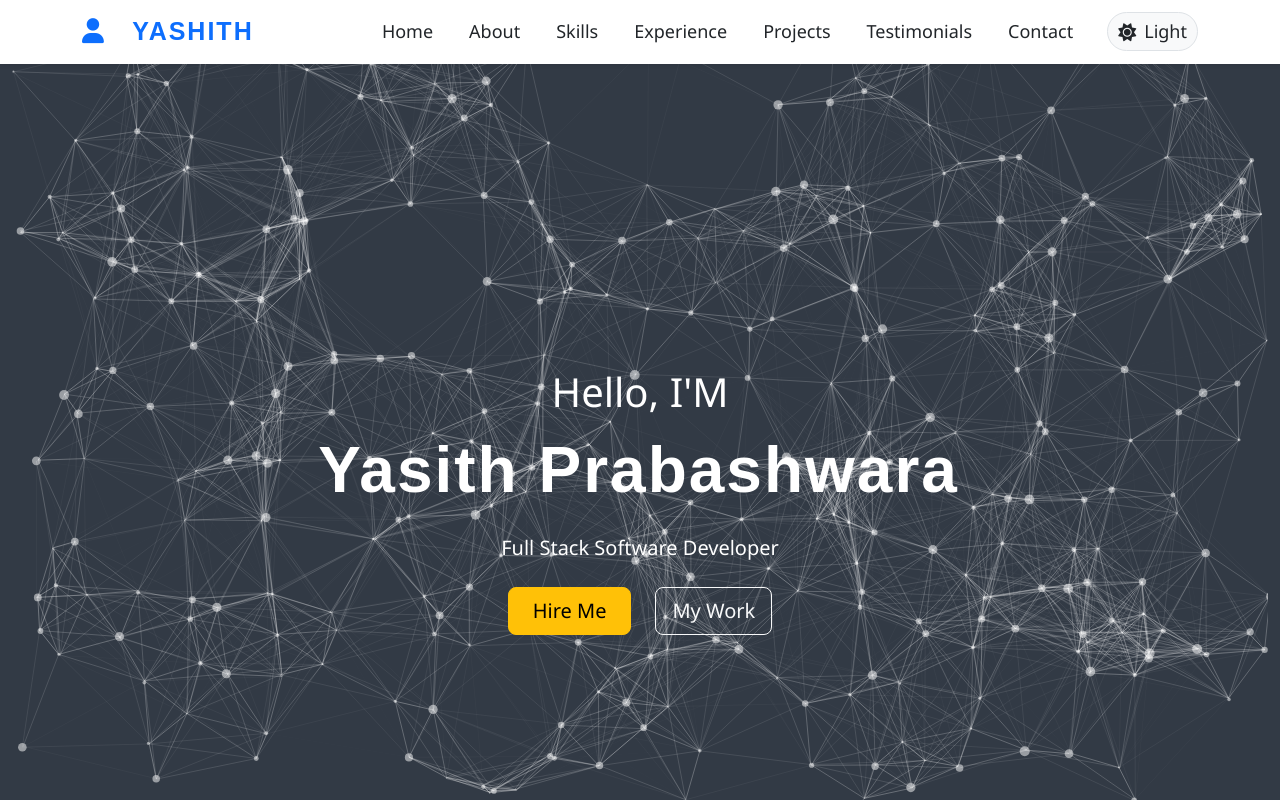
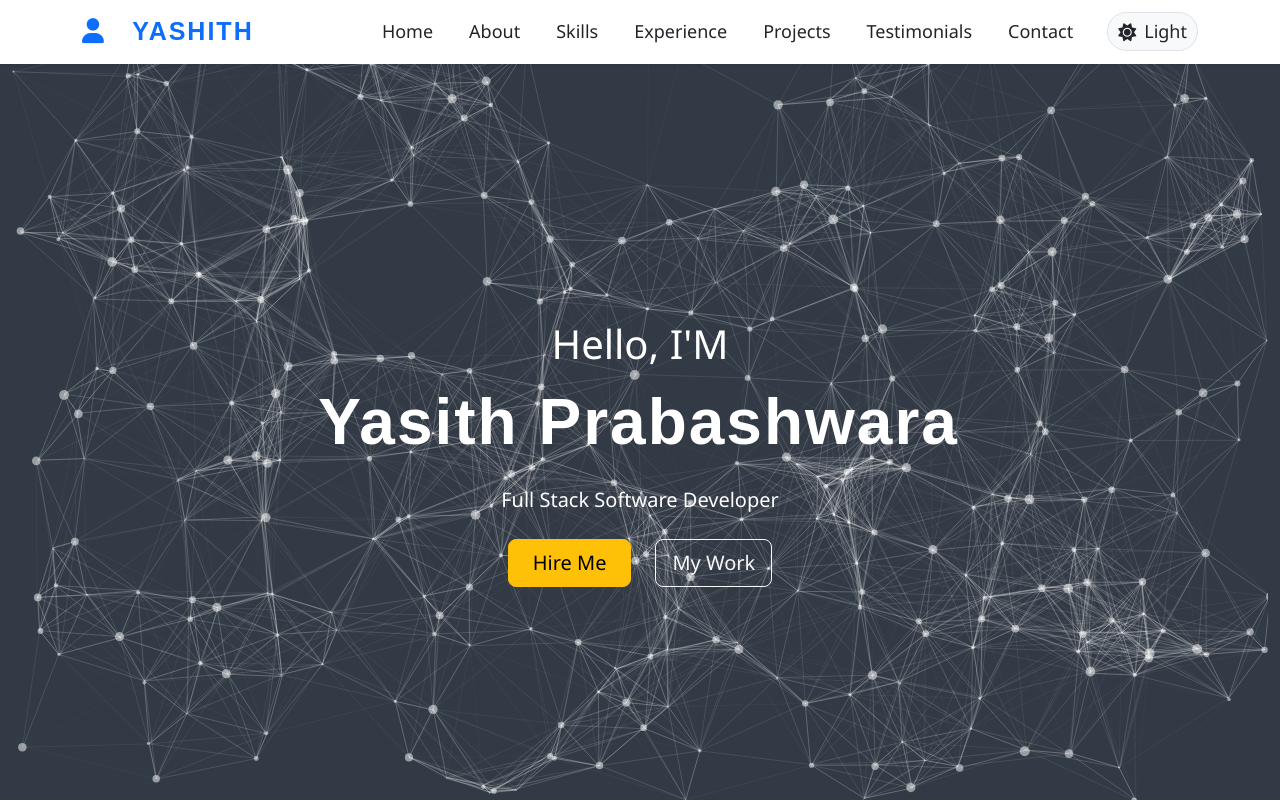
Before and after one commit to yasith-1/Official_Portfolio, a plain HTML site: page index.html in a window 1280 px wide. Shown: the top 802 px of the page. Drawn offline with nearby package versions, Linux system fonts and the light colour scheme; animation ran at ten frames a second; a web font is replaced by a local one.

Commit message:
all projects

```diff
--- a/index.html
+++ b/index.html
@@ -81,7 +81,7 @@
                 <!-- particls div -->
                 <div id="particles-js" class="overflow-hidden position-relative top-0" style="height: 100vh;"></div>
                 <!-- particls div -->
-                <div class="col-md-10 position-absolute" style="top: 23rem;" id="main-info">
+                <div class="col-md-10 position-absolute" style="top: 20rem;" id="main-info">
                     <h1 class="mb-3">Hello, I'M</h1>
                     <div class="typewriter mb-4">
                         <h1 class="display-3 fw-bold hero-main-name">Yasith Prabashwara</h1>
```
